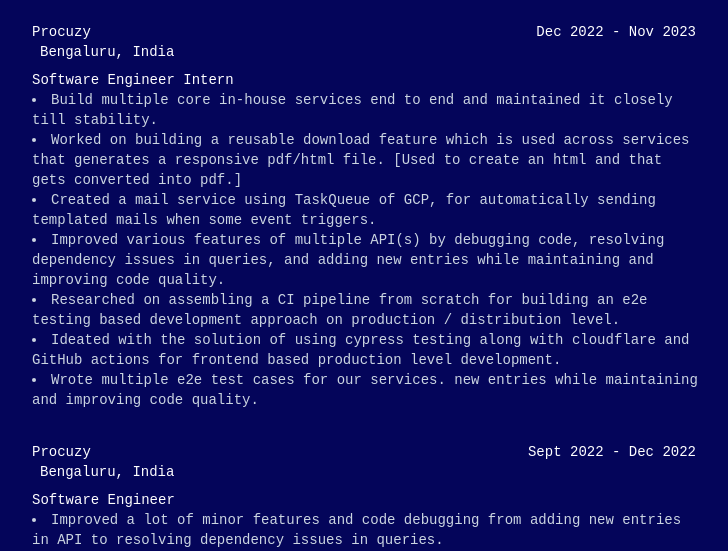
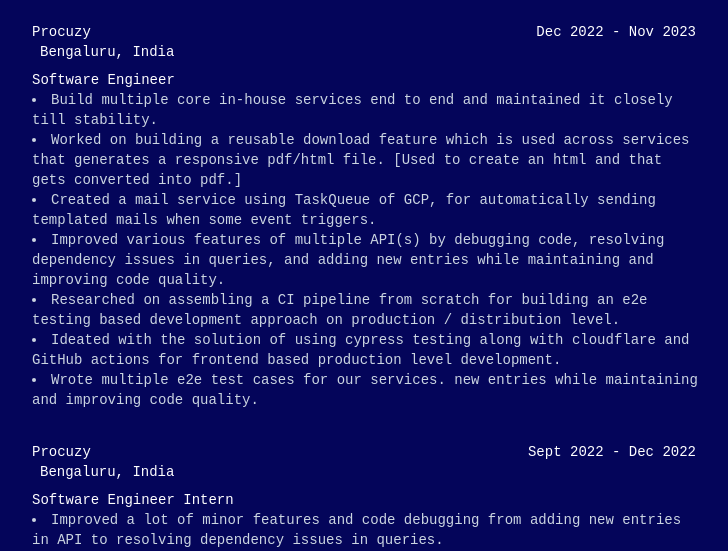
Before and after one commit to Hritik-rr/personal-portfolio, a React (Vite) app: page /cv in a window 1280 px wide. Shown: the part 808-1359 px from the top of the page, without its empty margins (272-1000 px from the left). Built offline with nearby package versions, Linux system fonts and the light colour scheme; a web font is replaced by a local one.

Commit message:
minor fixes

```diff
--- a/src/pages/CVPage.tsx
+++ b/src/pages/CVPage.tsx
@@ -152,7 +152,7 @@
             </div>
             <span className="bg-klein px-2 text-white">Dec 2022 - Nov 2023</span>
           </div>
-          <p className="font-medium">Software Engineer Intern</p>
+          <p className="font-medium">Software Engineer</p>
           <p className="text-slate-300">
             <li>
               Build multiple core in-house services end to end and maintained it closely till
@@ -195,7 +195,7 @@
             </div>
             <span className="bg-klein px-2 text-white">Sept 2022 - Dec 2022</span>
           </div>
-          <p className="font-medium">Software Engineer</p>
+          <p className="font-medium">Software Engineer Intern</p>
           <p className="text-slate-300">
             <li>
               Improved a lot of minor features and code debugging from adding new entries in API to
```
